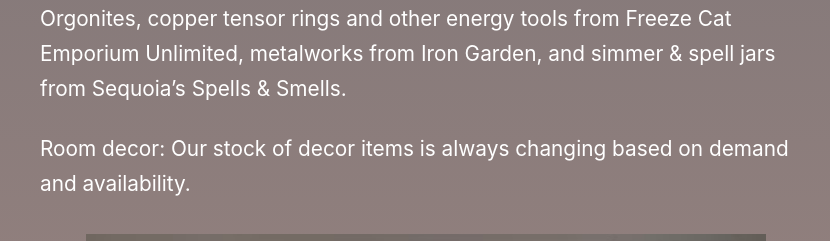
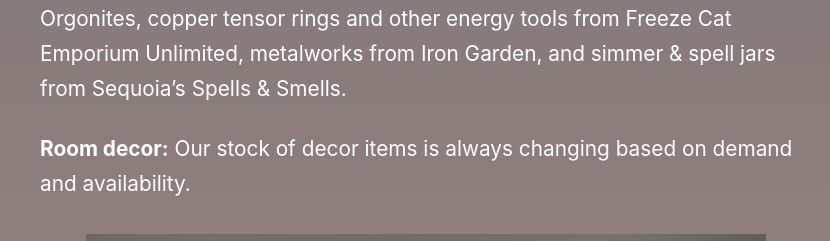
Before and after one commit to AFrederick13/LunarLightAwakening, an Eleventy site: page src/merchandise.md in a window 1280 px wide. Shown: the part 1460-1701 px from the top of the page, 214-1044 px from the left. Built offline with nearby package versions, Linux system fonts and the light colour scheme; Eleventy itself is replaced by a stand-in of ours; files that its build step writes are made by us from their sources.

Commit message:
change merchandise.md to have consistent bolding

```diff
--- a/src/merchandise.md
+++ b/src/merchandise.md
@@ -20,7 +20,7 @@ Our store has its roots as a metaphysical crystal shop, so rocks and crystals ar
 
 **Locally created products:** We carry framed art from Ashlie Zeidler and Robert Mayerhofer, lavender eye pillows from Ashlie Zeidler Creative, greeting cards from Under the Ash Tree and Lagom Bodywork & Inner Wellness, crystal-filled eye masks from Organics of Eastwich, orgonite pyramids from Intuitive Orgonites, copper tensor rings and other energy tools from Freeze Cat Emporium Unlimited, metalworks from Iron Garden, and simmer & spell jars from Sequoia’s Spells & Smells.
 
-Room decor: Our stock of decor items is always changing based on demand and availability.
+**Room decor:** Our stock of decor items is always changing based on demand and availability.
 
 ![Store display 1](/images/Merch1.avif)
 
```
